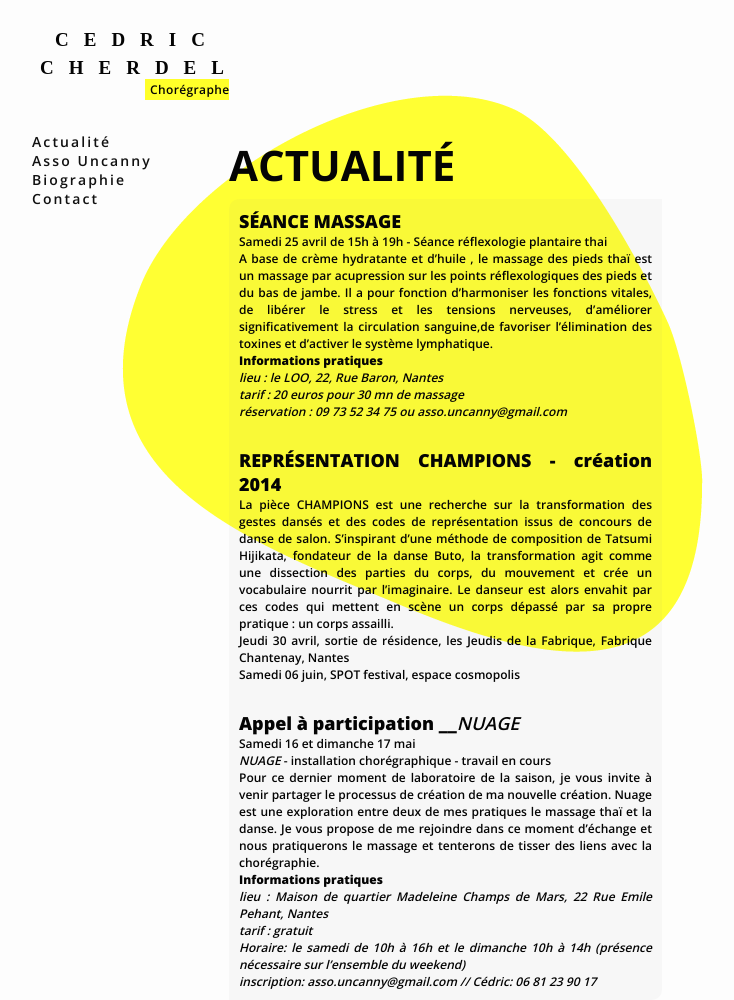
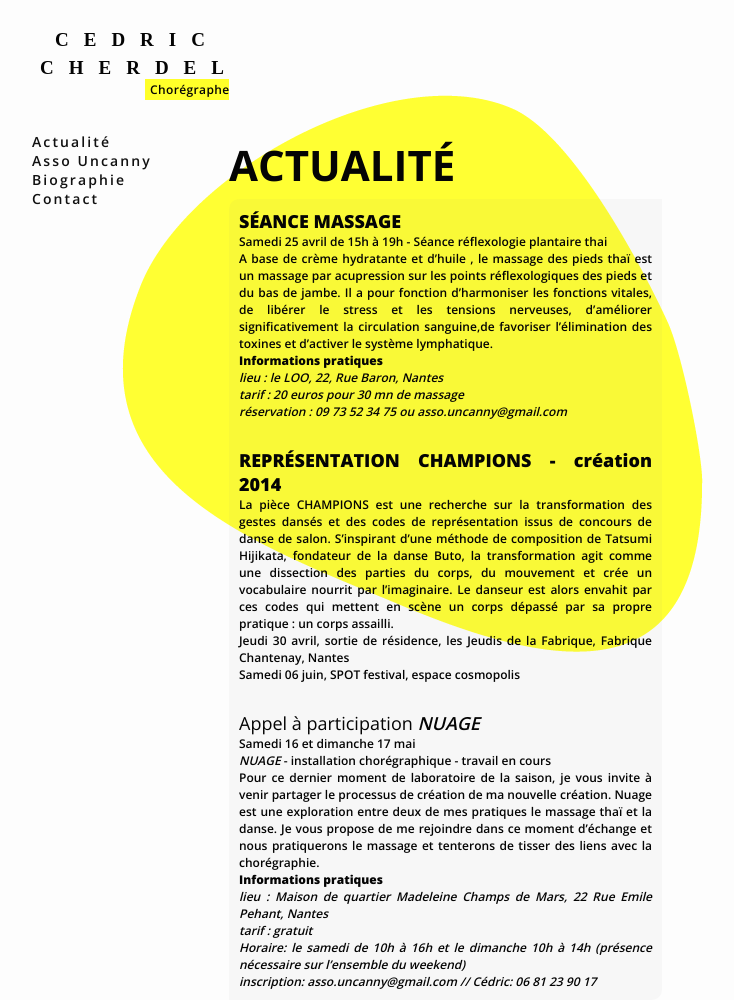
Before and after one commit to Uncanny-Nantes/danse, a Jekyll site: the page built from 1_actualite.md, in a window 1280 px wide. Shown: the whole page, without its empty margins (228-962 px from the left). Built offline with Jekyll 4.4.1, drawn with Linux system fonts in a browser that asks for light colours.

```diff
--- a/1_actualite.md
+++ b/1_actualite.md
@@ -50,7 +50,7 @@ Samedi 06 juin, SPOT festival, espace cosmopolis
 
 
 
-#__Appel à participation ___NUAGE___
+# Appel à participation _NUAGE_
 
 Samedi 16 et dimanche 17 mai
 
```
